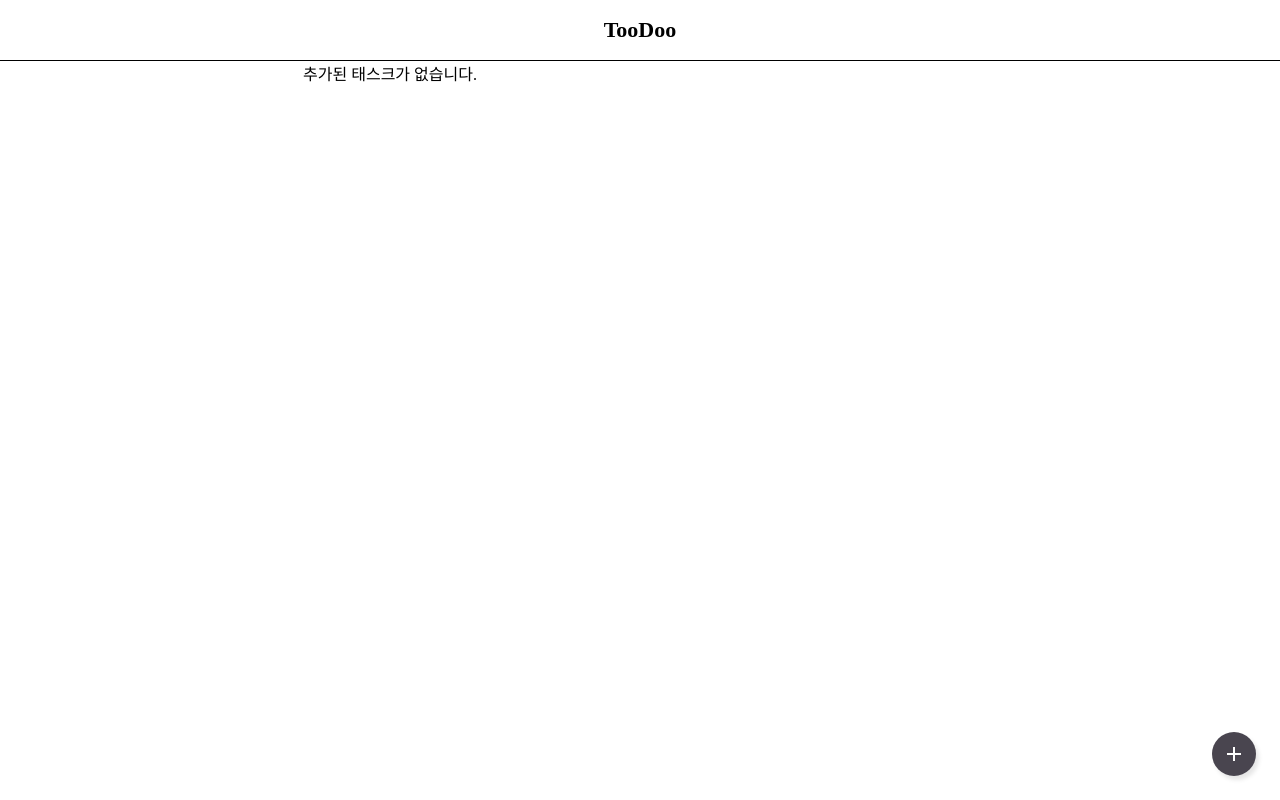
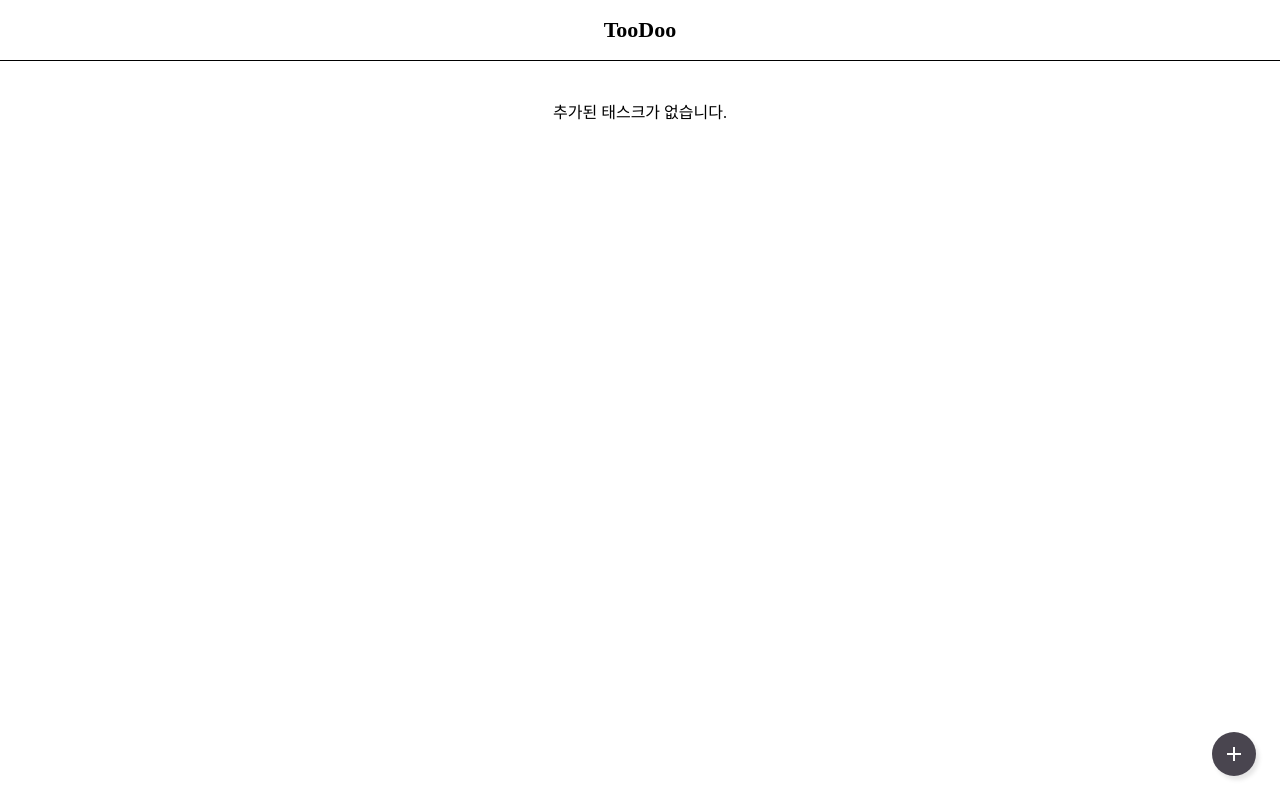
Before and after one commit to jisunipark/toodoo, a website with bundled scripts: page index.html in a window 1280 px wide. Built offline with nearby package versions, Linux system fonts and the light colour scheme; data requests are answered from the project's data file; a web font is replaced by a local one.

Commit message:
design: empty 메시지 가운데 오도록

```diff
--- a/index.html
+++ b/index.html
@@ -18,8 +18,7 @@
   <body>
     <header>TooDoo</header>
     <div class="container">
-      <span class="empty-msg">추가된 태스크가 없습니다.</span>
-      <div class="item-list"></div>
+      <div class="item-list"><span class="empty-msg">추가된 태스크가 없습니다.</span></div>
     </div>
     <button type="button" id="add-button">
       <img src="assets/material-symbols_add.svg" />
--- a/style.css
+++ b/style.css
@@ -49,6 +49,12 @@ header {
 
 .empty-msg {
   display: none;
+  justify-content: center;
+  align-items: center;
+  width: 100%;
+  height: 100px;
+  max-width: 500px;
+  text-align: center;
 }
 
 .item {
```
